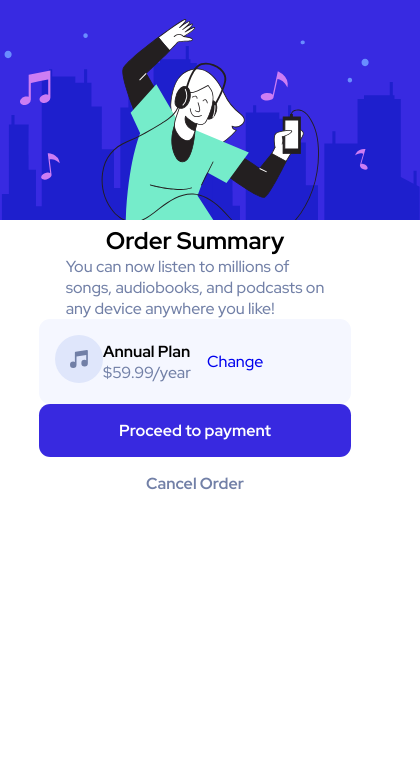
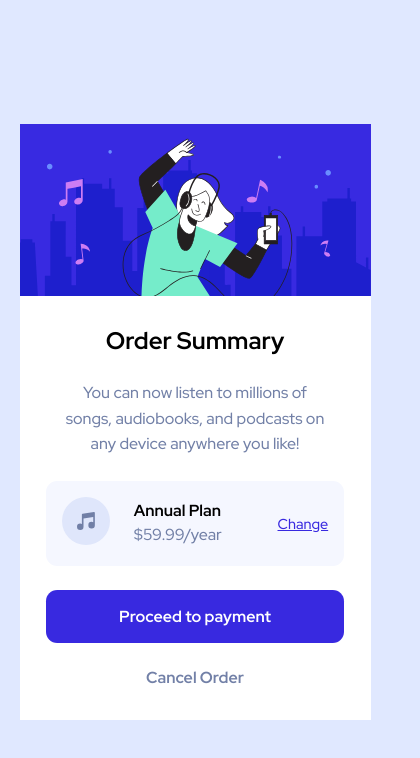
Before and after one commit to Everezze/Order_Summary-component, a plain HTML site: page index.html in a window 390 px wide. Shown: the whole page, 420 px wide, since content can reach past the window. Drawn offline with Linux system fonts and the light colour scheme.

Commit message:
space between elements added, price section done, need shadow button and responsive

```diff
--- a/index.html
+++ b/index.html
@@ -18,27 +18,31 @@
     <article>
 
       <aside>
-        <img src="./images/illustration-hero.svg" alt="">
+        <img class="hero_image" src="./images/illustration-hero.svg" alt="">
       </aside>
 
       <h2>Order Summary</h2>
 
-      <p class="grey_text">You can now listen to millions of <br> songs, audiobooks,
+      <p class="grey_text description">You can now listen to millions of <br> songs, audiobooks,
         and podcasts on <br> any device anywhere you like!</p>
 
       <section>
+
+        <div class="left_section">
 
           <div>
             <img src="./images/icon-music.svg" alt="">
           </div>
 
-        <div>
+          <div class="price_section">
             <h4>Annual Plan</h4>
             <p class="grey_text">$59.99/year</p>
           </div>
 
+        </div>
+
         <div>
-          <a href="#">Change</a>
+          <a href="#" class="change_link">Change</a>
         </div>
 
       </section>
--- a/style.css
+++ b/style.css
@@ -6,6 +6,13 @@
 }
 
 body{
+    background-color: hsl(225, 100%, 94%);
+}
+
+main{
+    display: flex;
+    align-items: center;
+    justify-content: center;
     min-height: 100vh;
 }
 
@@ -14,19 +21,22 @@ article{
     flex-direction: column;
     align-items: center;
     font-size: 1rem;
+    width: 90%;
+    background-color: white;
 }
 
 section{
     display: flex;
     align-items: center;
-    width: 80%;
+    width: 85%;
     padding: 1rem;
     border-radius: .7rem;
     background-color: hsl(225, 100%, 98%);
+    justify-content: space-between;
 }
 
 button{
-    width: 80%;
+    width: 85%;
     padding: 1rem 2rem;
     border: none;
     color: white;
@@ -35,10 +45,21 @@ button{
     font-size: 1rem;
 }
 
-a{
-    text-decoration: none;
-    padding: 1rem;
-    border-bottom: black;
+aside{
+    width: 100%;
+}
+
+h2{
+    margin: 1.5rem;
+}
+
+.description{
+    text-align: center;
+    line-height: 1.6;
+}
+
+.hero_image{
+    width: 100%;
 }
 
 .grey_text{
@@ -48,3 +69,28 @@ a{
 .cancel_link,button{
     font-weight: 700;
 }
+
+.cancel_link{
+    text-decoration: none;
+    margin: 1.5rem 0 2rem;
+}
+
+.description, section{
+    margin-bottom: 1.5rem;
+}
+
+.left_section{
+    display: flex;
+    align-items: center;
+}
+
+.price_section{
+    padding-left: 1.5rem;
+    line-height: 1.5;
+}
+
+.change_link{
+    font-size: .9rem;
+    text-decoration: underline;
+    color: hsl(245, 75%, 52%);
+}
```
Lines whose indentation alone changed are shown as unchanged.
